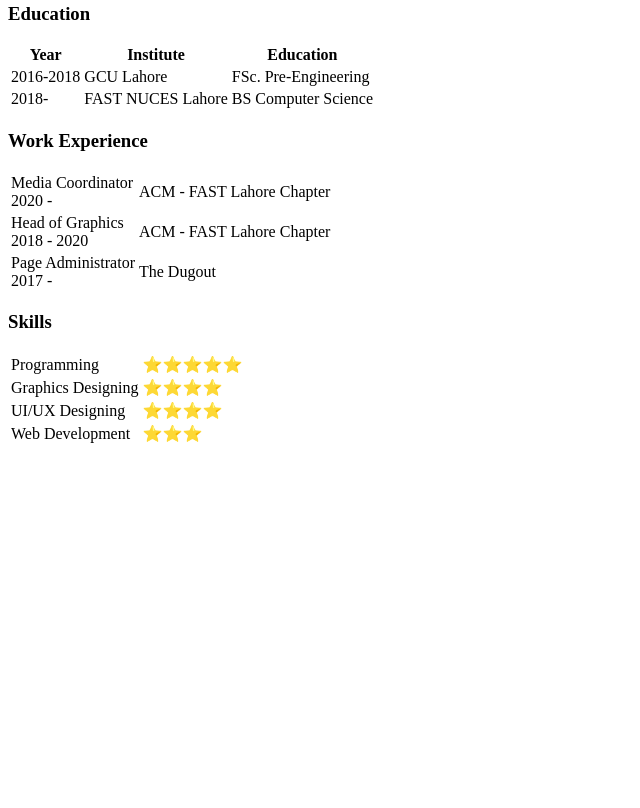
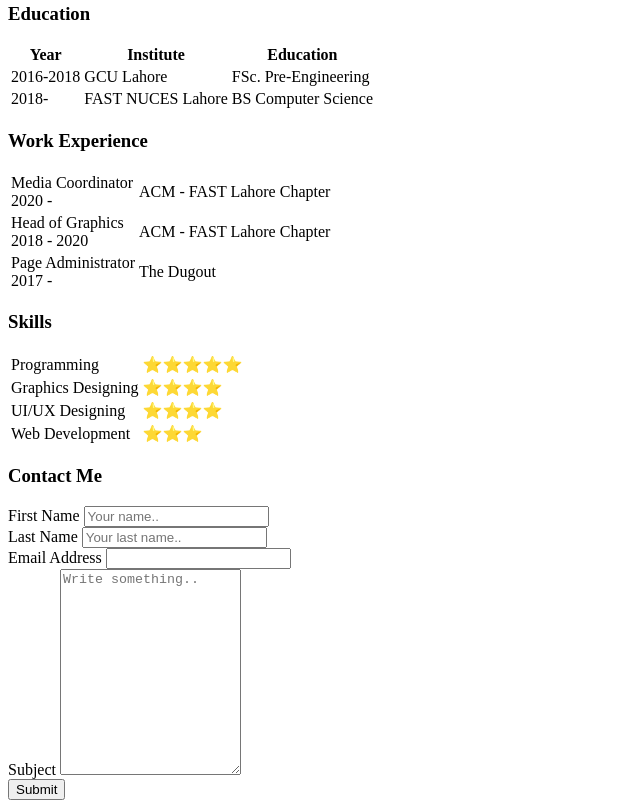
Before and after one commit to UsamaSialvi/CV, a plain HTML site: page index.html in a window 1280 px wide. Shown: the part 344-1152 px from the top of the page, without its empty margins (0-640 px from the left). Before the commit the page ends 800 px from the top, so only its background shows below. Drawn offline with Linux system fonts and the light colour scheme.

Commit message:
Added Contact Me Form

```diff
--- a/index.html
+++ b/index.html
@@ -78,5 +78,24 @@
             <td>⭐⭐⭐</td>
         </tr>
     </table>
+
+    <h3>Contact Me</h3>
+    <form action="action_page.php">
+        <label for="fname">First Name</label>
+        <input type="text" id="fname" name="firstname" placeholder="Your name..">
+        <br>
+
+        <label for="lname">Last Name</label>
+        <input type="text" id="lname" name="lastname" placeholder="Your last name..">
+        <br>
+        <label for="email">Email Address</label>
+        <input type="email" id="email" name="youremail">
+        <br>
+
+        <label for="subject">Subject</label>
+        <textarea id="subject" name="subject" placeholder="Write something.." style="height:200px"></textarea>
+        <br>
+        <input type="submit" value="Submit">
+    </form>
 </body>
 </html>
```
